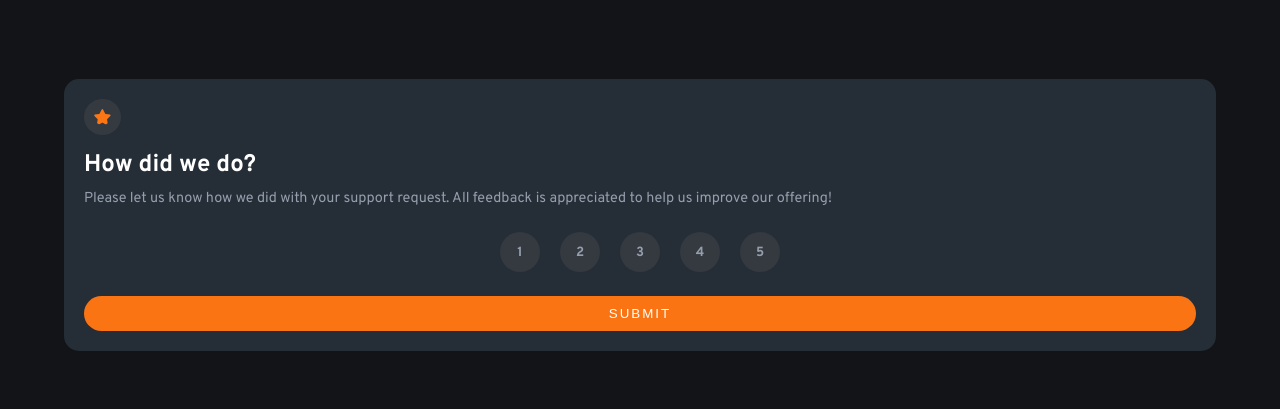
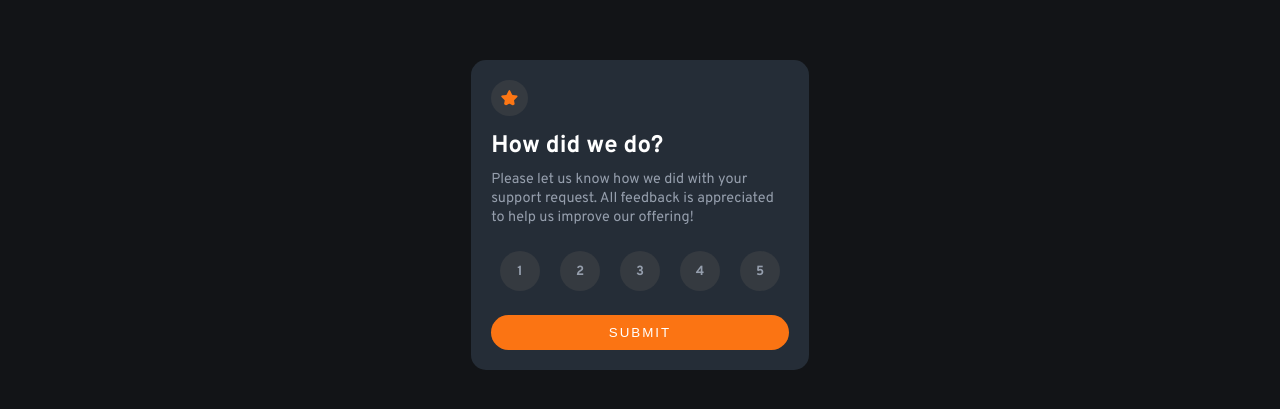
Before and after one commit to Marvin-Erazo/interactive-rating-component, a plain HTML site: page index.html in a window 1280 px wide. Shown: the part 185-594 px from the top of the page. Drawn offline with Linux system fonts and the light colour scheme.

Commit message:
media querys

```diff
--- /dev/null
+++ b/SASS/_media.scss
@@ -0,0 +1,5 @@
+@media screen and (min-width: 375px) {
+  .rate-card, .modal{
+    width: calc(375px * 0.9);
+  }
+}
--- a/SASS/main.scss
+++ b/SASS/main.scss
@@ -35,3 +35,4 @@ main{
 
 @import "rate-card";
 @import "modal";
+@import "media";
```
Also changed, not shown: CSS/main.css, 1 other file.
